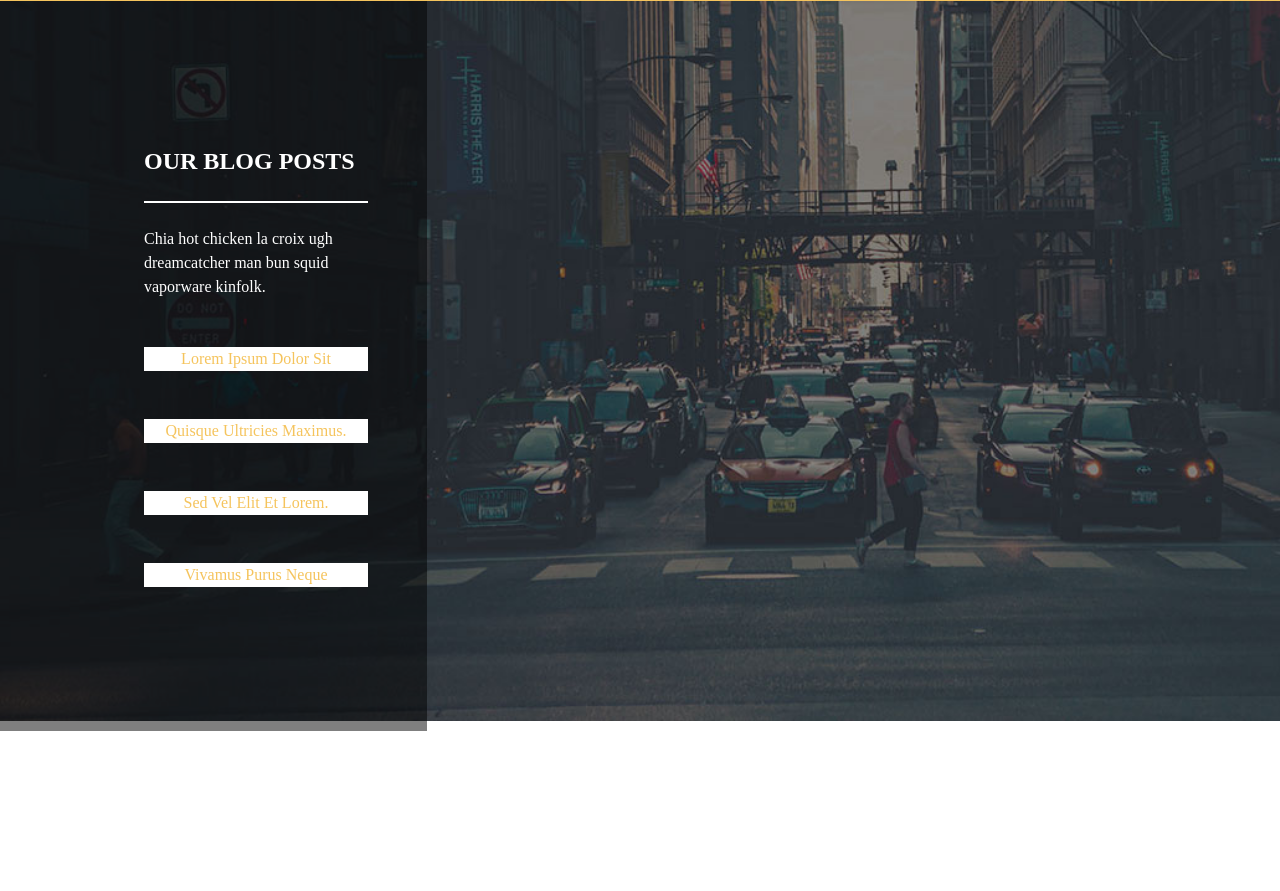
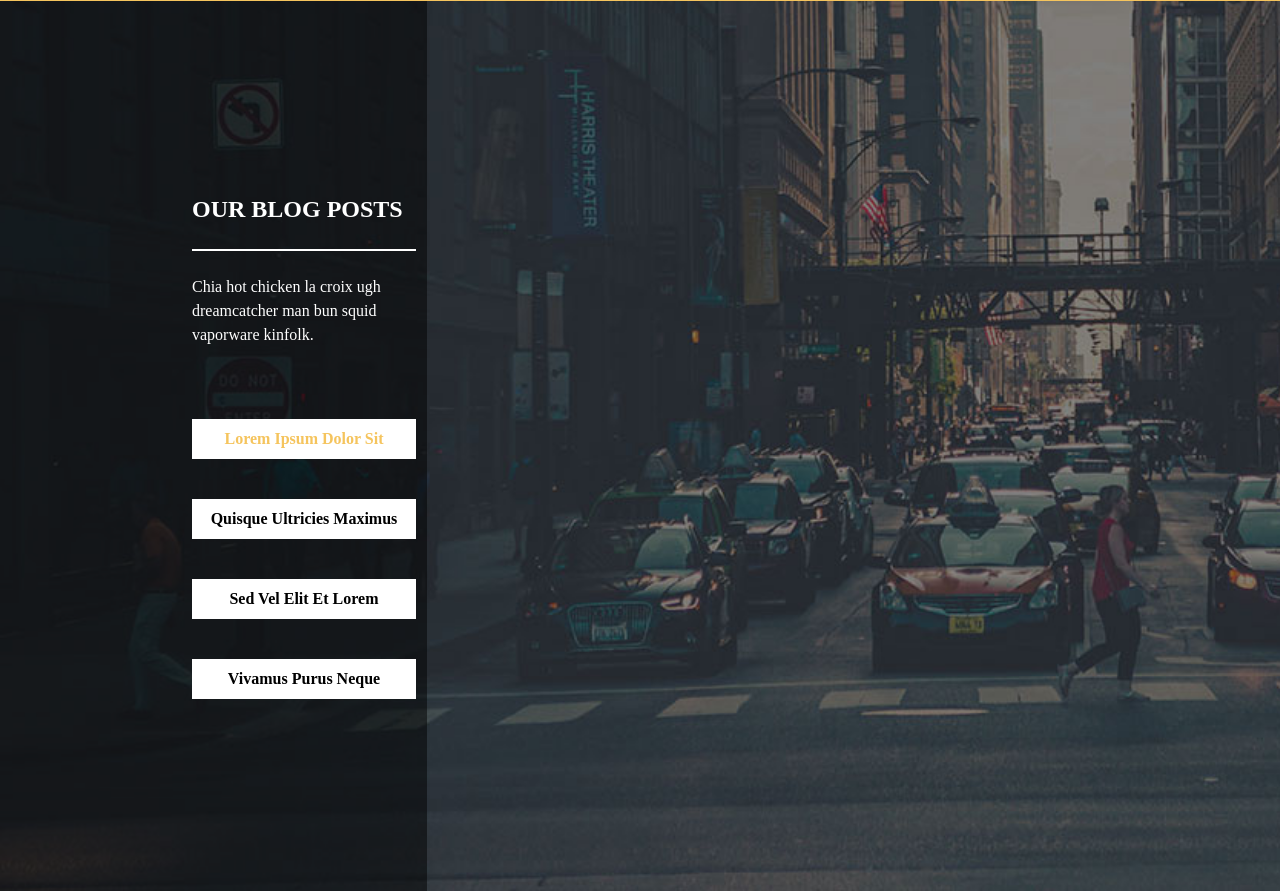
Before and after one commit to Swapaadeg/Tinker-Starter, a website: page index.html in a window 1280 px wide. Shown: the part 2527-3418 px from the top of the page. Before the commit the page ends 3258 px from the top, so only its background shows below. Drawn offline with Linux system fonts and the light colour scheme; a web font is replaced by a local one.

Commit message:
blog link

```diff
--- a/index.html
+++ b/index.html
@@ -124,30 +124,23 @@
         </section>
 
         <!-- BLOG SECTION  -->
-        <section class="bg-[url(../assets/img/blog-bg.jpg)] xl:h-[90vh] bg-cover text-white">
+        <section class="bg-[url(../assets/img/blog-bg.jpg)] bg-cover text-white">
             <div class="flex flex-col xl:flex-row">
                 <!-- OVERLAY -->
-                 <div class="xl:w-2/6 xl:p-36 flex flex-col xl:items-start items-center px-6 relative">
+                 <div class="xl:w-2/6 xl:p-48 flex flex-col xl:items-start items-center p-16 relative">
                     <div class="absolute inset-0 bg-black/50"></div>
                     <div class="z-10 flex flex-col gap-2">
                         <h3 class="uppercase font-black text-2xl mb-4">Our blog posts</h3>
                         <div class="border border-white w-56 mb-4"></div>
                         <p class="">Chia hot chicken la croix ugh dreamcatcher man bun squid vaporware kinfolk.</p>
-                        <div class="mt-10">
-                            <p class="capitalize bg-white text-jaunetinker text-center">Lorem ipsum dolor sit</p>
-                        </div>
-                        <div class="mt-10">
-                            <p class="capitalize bg-white text-jaunetinker text-center">Quisque ultricies maximus.</p>
-                        </div>
-                        <div class="mt-10">
-                            <p class="capitalize bg-white text-jaunetinker text-center">sed vel elit et lorem.</p>
-                        </div>
-                        <div class="mt-10">
-                            <p class="capitalize bg-white text-jaunetinker text-center">vivamus purus neque</p>
-                        </div>
+                        <p class="mt-16 capitalize font-bold bg-white text-jaunetinker text-center py-2"><a href="">Lorem ipsum dolor sit</a></p>
+                        <p class="mt-8 capitalize font-bold bg-white text-black text-center py-2"><a href="">quisque ultricies maximus</a></p>
+                        <p class="mt-8 capitalize font-bold bg-white text-black text-center py-2"><a href="">sed vel elit et lorem</a></p>
+                        <p class="mt-8 capitalize font-bold bg-white text-black text-center py-2"><a href="">vivamus purus neque</a></p>
                     </div>
                  </div>
                 <div>
+
 
 
                 </div>
```
Also changed, not shown: dist/styles.css.
